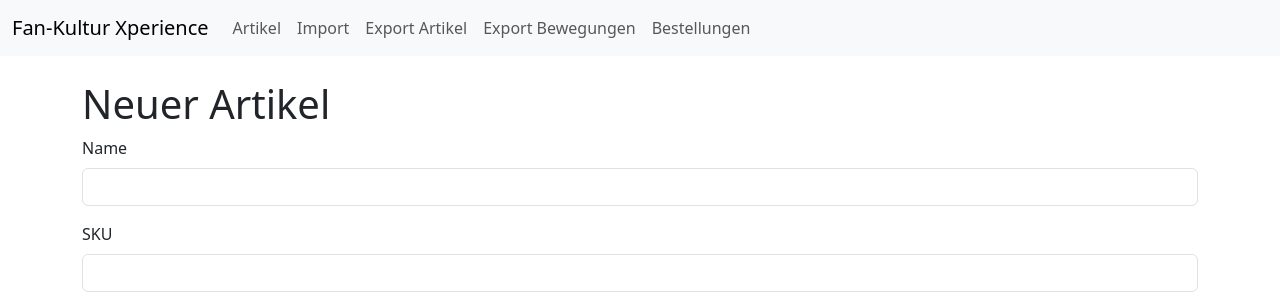
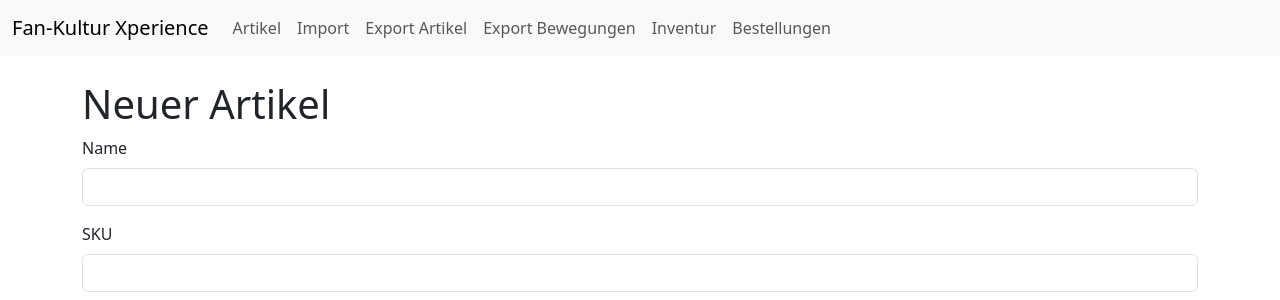
Before and after one commit to Phantomias1403/Lagerbestand, a Flask app: page /article/new in a window 1280 px wide. Shown: the top 300 px of the page. Run offline with Flask 3, Linux system fonts and the light colour scheme.

Commit message:
Update layout.html

```diff
--- a/app/templates/layout.html
+++ b/app/templates/layout.html
@@ -15,6 +15,7 @@
         <li class="nav-item"><a class="nav-link" href="{{ url_for('main.import_csv') }}">Import</a></li>
         <li class="nav-item"><a class="nav-link" href="{{ url_for('main.export_articles') }}">Export Artikel</a></li>
         <li class="nav-item"><a class="nav-link" href="{{ url_for('main.export_movements') }}">Export Bewegungen</a></li>
+        <li class="nav-item"><a class="nav-link" href="{{ url_for('main.inventory') }}">Inventur</a></li>
         <li class="nav-item"><a class="nav-link" href="{{ url_for('main.order_list') }}">Bestellungen</a></li>
       </ul>
       {% if enable_user_management %}
```
